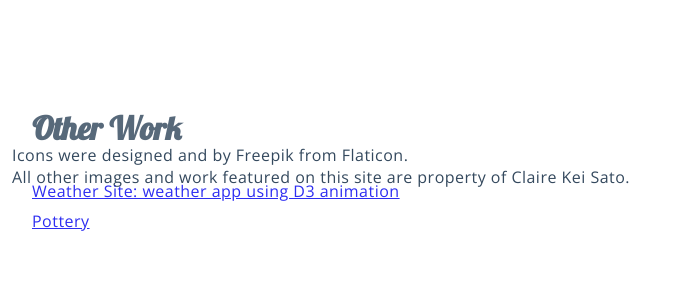
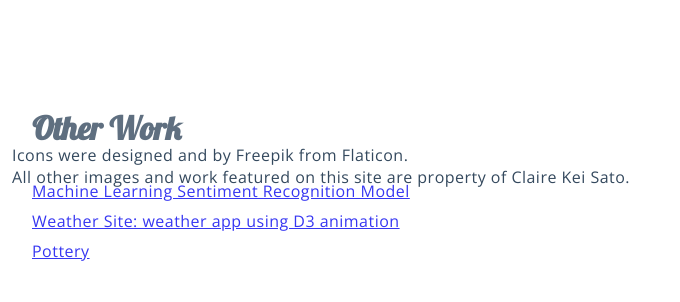
Before and after one commit to ckeisato/cksdotcom, a website: page assets/pages/index.html in a window 1280 px wide. Shown: the part 2268-2570 px from the top of the page, without its empty margins (0-680 px from the left). Before the commit the page ends 2540 px from the top, so only its background shows below. Drawn offline with nearby package versions, Linux system fonts and the light colour scheme; files that its build step writes are made by us from their sources; files whose address does not match are found by name.

Commit message:
Add ML project

```diff
--- a/assets/pages/index.html
+++ b/assets/pages/index.html
@@ -56,6 +56,9 @@
       <h1>Other Work</h1>
       <ul class="content-panel-list">
         <li class="content-panel-list-item">
+          <a href="https://ckeisato.github.io/movieReviews/" target="_blank">Machine Learning Sentiment Recognition Model</a>
+        </li>
+        <li class="content-panel-list-item">
           <a href="http://ckeisato.github.io/weatherSite/" target="_blank">Weather Site: weather app using D3 animation</a>
         </li>
         <li class="content-panel-list-item">
```
